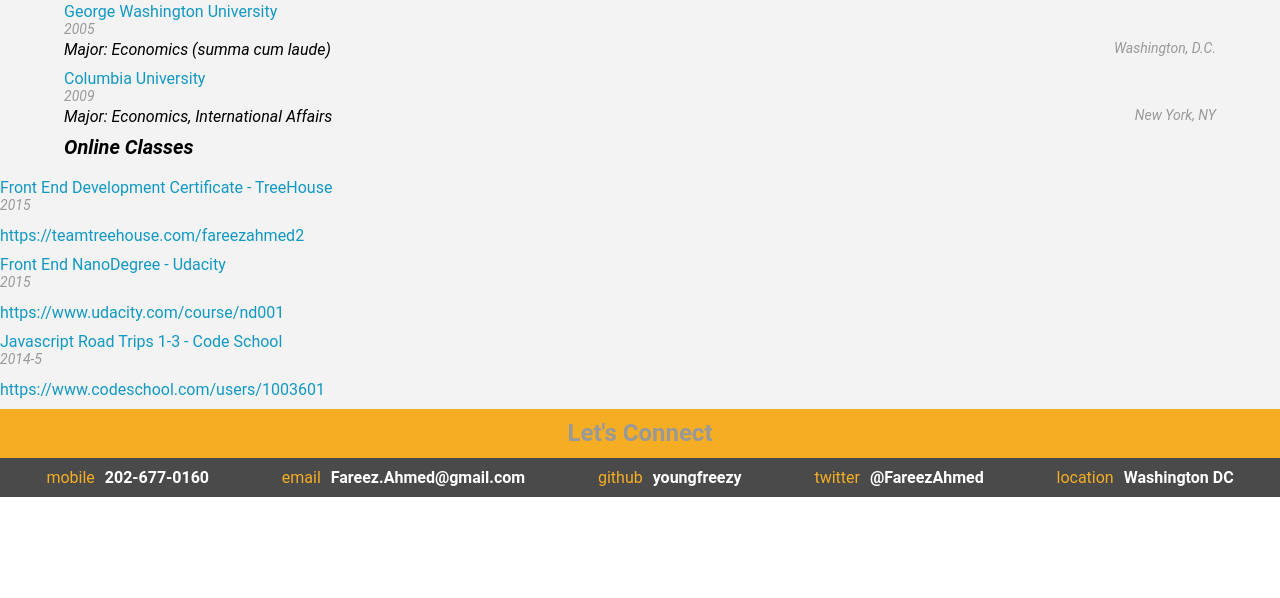
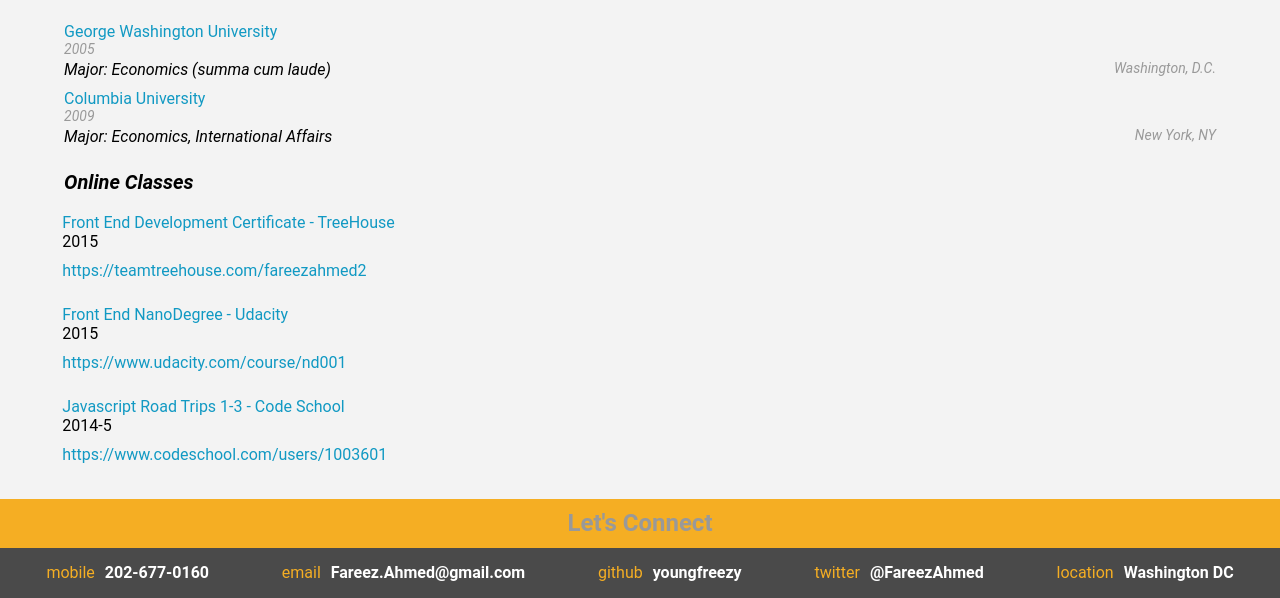
Before and after one commit to youngfreezy/resumeproject, a PHP site: page / in a window 1280 px wide. Shown: the part 1949-2547 px from the top of the page. Before the commit the page ends 2446 px from the top, so only its background shows below. Run offline with PHP 8.4, Linux system fonts and the light colour scheme; some libraries are stand-ins or nearby versions.

Commit message:
added php for heroku

```diff
--- a/css/style.css
+++ b/css/style.css
@@ -79,6 +79,9 @@ a {
   display: block;
 }
 
+#online{
+  margin-top: 15px;
+}
 .welcome-message {
   font-style: italic;
   font-size: 18px;
@@ -89,6 +92,7 @@ a {
 #skillsH3 {
   color: #F5AE23;
   display: none;
+  padding-top: 1cm;
 }
 
 .orange {
@@ -102,6 +106,7 @@ a {
 .white-text {
   font-weight: bold;
   color: #FFFFFF;
+  line-height: 1.9em;
 }
 
 .gray {
@@ -166,6 +171,7 @@ span {
   padding: 5px;
 }
 
+
 #letsConnect {
   text-align: center;
 }
@@ -201,6 +207,14 @@ span {
   margin-right: 5%;
 }
 
+.indent{
+  margin-left: 1.65cm;
+}
+
+#classURL{
+  margin-bottom: 25px;
+}
+
 #mapDiv {
   height: 400px;
   width: 100%;
--- /dev/null
+++ b/home.html
@@ -0,0 +1,133 @@
+<!DOCTYPE html>
+
+<!--
+This is an HTML document. It contains information about how elements in the website
+are arranged. In other words, it describes the layout of a website.
+
+I can't wait to see the resumes you put together!
+
+Cameron Pittman, Udacity Course Developer
+-->
+
+<!--
+The <head> of a website generally links to important resources the page will
+need to load. You'll see a lot of <link>s to CSS files for styles and
+<scripts> for JavaScript files to build interactions.
+-->
+<head>
+  <!-- This tells the browser how to read the document. -->
+  <meta charset="utf-8">
+
+  <!-- Tells the browser what the title of this page should be. -->
+  <title>Resume</title>
+
+  <!-- Load the page styles. -->
+  <link href="css/style.css" rel="stylesheet" type="text/css">
+
+  <!--
+  jQuery is a common JavaScript library for reading and making changes to the
+  Document Object Model (DOM). The DOM is a tree that contains information
+  about what is actually visible on a website.
+
+  While HTML is a static document, the browser converts HTML to the
+  DOM and the DOM can change. In fact, JavaScript's power comes from
+  its ability to manipulate the DOM, which is essentially a JavaScript
+  object. When JavaScript makes something interesting happen on a
+  website, it's likely the action happened because JavaScript changed
+  the DOM. jQuery is fast and easy to use, but it doesn't do anything
+  you can't accomplish with vanilla (regular) JavaScript.
+  -->
+  <script src="js/jQuery.js"></script>
+
+  <!-- More on helper.js in the class -->
+  <script src="js/helper.js"></script>
+
+  <!--
+  Uncomment the <script> tag below when you're ready to add an interactive
+  Google Map to your resume!
+  -->
+  <script type="text/javascript" src="http://maps.googleapis.com/maps/api/js?libraries=places"></script>
+
+  <meta name="viewport" content="width=device-width">
+</head>
+<body>
+  <div id="main">
+
+    <div id="header" class="center-content clearfix">
+      <ul id="topContacts" class='flex-box'></ul>
+    </div>
+    <div style='clear: both;'></div>
+    <div id="workExperience" class='gray'>
+      <h2>Work Experience</h2>
+    </div>
+    <div id="projects">
+      <h2>Projects</h2>
+    </div>
+    <div id="education" class='gray'>
+      <h2>Education</h2>
+    </div>
+    <div id="mapDiv">
+      <h2>Where I've Lived and Worked</h2>
+    </div>
+    <div id="letsConnect" class='dark-gray'>
+      <h2 class='orange center-text'>Let's Connect</h2>
+        <ul id="footerContacts" class="flex-box">
+      </ul>
+    </div>
+  </div>
+
+  <!--
+  The next line tells the browser where to download the JavaScript file you'll be
+  writing. In resumeBuilder.js, you'll be writing code that builds the resume
+  dynamically when this website, index.html, is opened.
+  -->
+  <script src="js/resumeBuilder.js"></script>
+
+
+  <!--
+  These scripts are written in JavaScript. You'll be breaking them down as part of
+  a quiz. Essentially, the next few lines are checking to see if you have not
+  changed each section of the resume. If you have not made any changes to a section
+  of the resume, then that part of the resume does not show up. More on this in the
+  course.
+  -->
+
+  <script type="text/javascript">
+    // Notice how all of a sudden there's JavaScript inside this HTML
+    // document? You can write JavaScript between <script> tags. At the end of your
+    // JavaScript, don't forget the closing script tag with the slash (/).
+
+
+    // Also, this is a JavaScript style comment. You can comment in JavaScript with:
+
+    //   two slashes for all following characters on a single line, or
+
+    /*
+        an opening and closing set of slash asterisks for block comments.
+    */
+
+
+    if(document.getElementsByClassName('flex-item').length === 0) {
+      document.getElementById('topContacts').style.display = 'none';
+    }
+    if(document.getElementsByTagName('h1').length === 0) {
+      document.getElementById('header').style.display = 'none';
+    }
+    if(document.getElementsByClassName('work-entry').length === 0) {
+      document.getElementById('workExperience').style.display = 'none';
+    }
+    if(document.getElementsByClassName('project-entry').length === 0) {
+      document.getElementById('projects').style.display = 'none';
+    }
+    if(document.getElementsByClassName('education-entry').length === 0) {
+      document.getElementById('education').style.display = 'none';
+    }
+    if(document.getElementsByClassName('flex-item').length === 0) {
+      document.getElementById('letsConnect').style.display = 'none';
+    }
+    if(document.getElementById('map') === null) {
+      document.getElementById('mapDiv').style.display = 'none';
+    }
+  </script>
+</body>
+</html>
--- /dev/null
+++ b/index.php
@@ -0,0 +1 @@
+<?php include_once("home.html"); ?>
--- a/js/helper.js
+++ b/js/helper.js
@@ -49,11 +49,11 @@ var HTMLschoolDates = '<div class="date-text">%data%</div>';
 var HTMLschoolLocation = '<div class="location-text">%data%</div>';
 var HTMLschoolMajor = '<em><br>Major: %data%</em>';
 
-var HTMLonlineClasses = '<h3>Online Classes</h3>';
-var HTMLonlineTitle = '<a href="#">%data%';
+var HTMLonlineClasses = '<h3 id="online">Online Classes</h3>';
+var HTMLonlineTitle = '<a class="indent" href="#">%data%';
 var HTMLonlineSchool = ' - %data%</a>';
-var HTMLonlineDates = '<div class="date-text">%data%</div>';
-var HTMLonlineURL = '<br><a href="#">%data%</a>';
+var HTMLonlineDates = '<div class="indent" class="date-text">%data%</div>';
+var HTMLonlineURL = '<a id="classURL" class="indent" href="#">%data%</a>';
 
 var internationalizeButton = '<button>Internationalize</button>';
 var googleMap = '<div id="map"></div>';
--- a/js/resumeBuilder.js
+++ b/js/resumeBuilder.js
@@ -65,9 +65,9 @@ var education = {
 
     display: function(){
 
+ $("#education").append(HTMLschoolStart);
+        for(var i in education.schools){
 
-        for(var i in education.schools){
-            $("#education").append(HTMLschoolStart);
 
     var formattedschoolName = HTMLschoolName.replace("%data%", education.schools[i].name);
     $(".education-entry:last").append(formattedschoolName);
@@ -83,7 +83,7 @@ var education = {
 
         }
 
-$("#education").append(HTMLonlineClasses);
+    $("#education").append(HTMLonlineClasses);
 
         for(var i in education.onlineCourses){
 
@@ -146,7 +146,7 @@ var bio = {
         "location": "Washington DC"
     },
     "welcomeMessage": "Ready to be a Full-Stack Javascript Ninja!",
-    "skills": ["Node.js", "Functional Programming", "MongoDB", "Express.js", "Angular.js", "Web Development", "RESTful APIs"],
+    "skills": ["➢Node.js", "➢Functional Programming", "➢MongoDB", "➢Express.js", "➢Angular.js", "➢Web Development", "➢RESTful APIs", "➢Python", "➢Ruby on Rails", "➢Test Driven Development", "➢Data Structures", "➢Algorithms"],
 
     "bioPic": "https://media.licdn.com/mpr/mpr/shrinknp_200_200/p/2/005/069/30b/22a97f8.jpg",
     display: function(){
```
